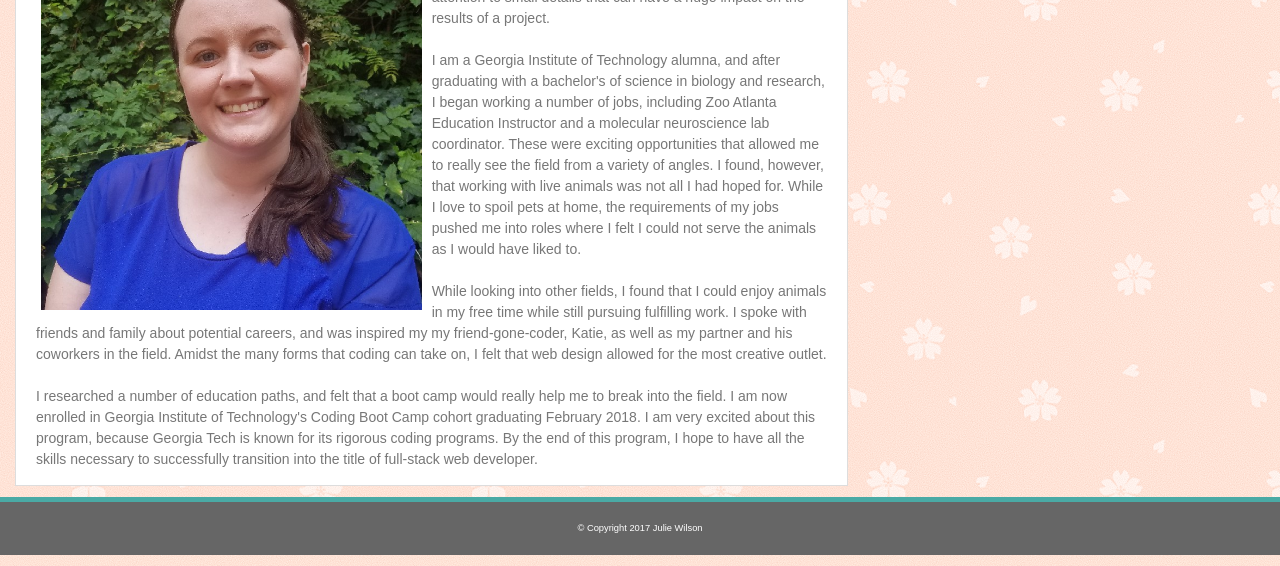
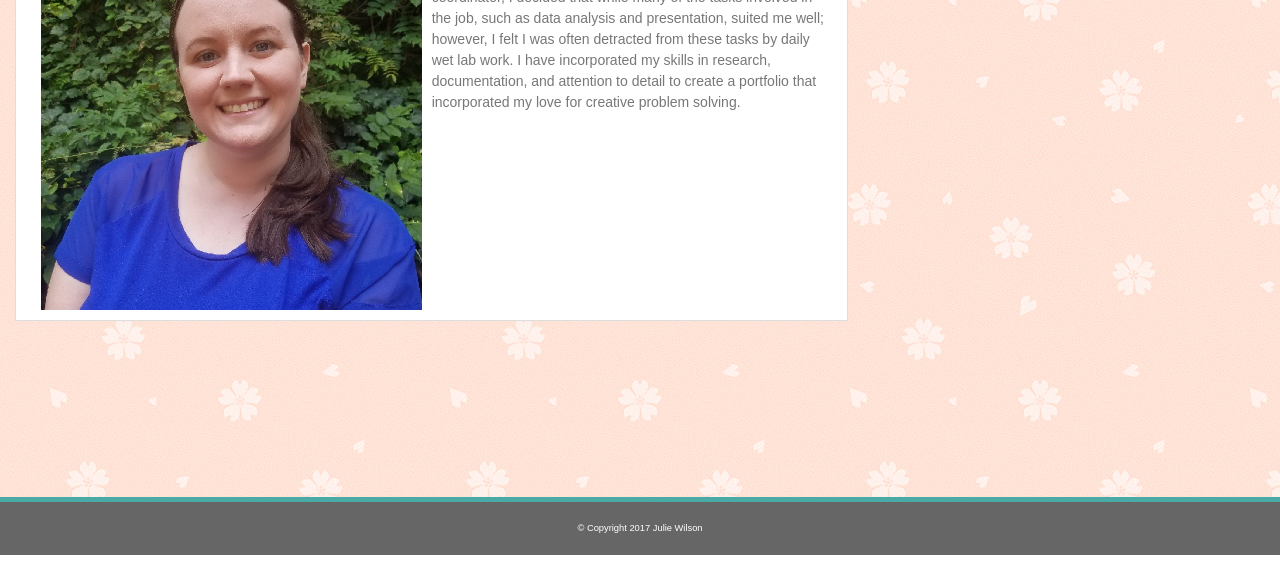
Before and after one commit to jwilson99/Bootstrap-Portfolio, a plain HTML site: page index.html in a window 1280 px wide. Shown: the part 245-811 px from the top of the page. Drawn offline with nearby package versions, Linux system fonts and the light colour scheme.

Commit message:
Update index.html
Edited biography

```diff
--- a/index.html
+++ b/index.html
@@ -34,17 +34,7 @@
                 <hr>
                 <img src="assets/images/profilepicture.jpg" alt="Photo of me" ID="profilePicture" class="img-responsive col-xs-12 col-sm-12 col-md-6 col-lg-6">
                 <p>
-                    My name is Julie Wilson, and I am molecular geneticist looking to transition into the world of web development. As a scientist, I have learned to hone a variety of resources and to pay attention to small details that can have a huge impact on the results of a project.
-                    <br>
-                    <br>
-                    I am a Georgia Institute of Technology alumna, and after graduating with a bachelor's of science in biology and research, I began working a number of jobs, including Zoo Atlanta Education Instructor and a molecular neuroscience lab coordinator. These were exciting opportunities that allowed me to really see the field from a variety of angles. I found, however, that working with live animals was not all I had hoped for. While I love to spoil pets at home, the requirements of my jobs pushed me into roles where I felt I could not serve the animals as I would have liked to.
-                    <br>
-                    <br>
-                    While looking into other fields, I found that I could enjoy animals in my free time while still pursuing fulfilling work. I spoke with friends and family about potential careers, and was inspired my my friend-gone-coder, Katie, as well as my partner and his coworkers in the field. Amidst the many forms that coding can take on, I felt that web design allowed for the most creative outlet.
-                    <br>
-                    <br>
-                    I researched a number of education paths, and felt that a boot camp would really help me to break into the field. I am now  enrolled in Georgia Institute of Technology's Coding Boot Camp cohort graduating February 2018. I am very excited about this program, because Georgia Tech is known for its rigorous coding programs. By the end of this program, I hope to have all the skills necessary to successfully transition into the title of full-stack web developer.
-                    <br>
+                   I am a certified full stack web developer with a bachelor's of science in biology and a background in molecular genetics. After working in a molecular neuroscience lab as a laboratory coordinator, I decided that while many of the tasks involved in the job, such as data analysis and presentation, suited me well; however, I felt I was often detracted from these tasks by daily wet lab work. I have incorporated my skills in research, documentation, and attention to detail to create a portfolio that incorporated my love for creative problem solving.
                 </p>
             </div>
             <div class="connectContent container col-xs-12 col-sm-12 col-md-3 col-lg-3">
```
